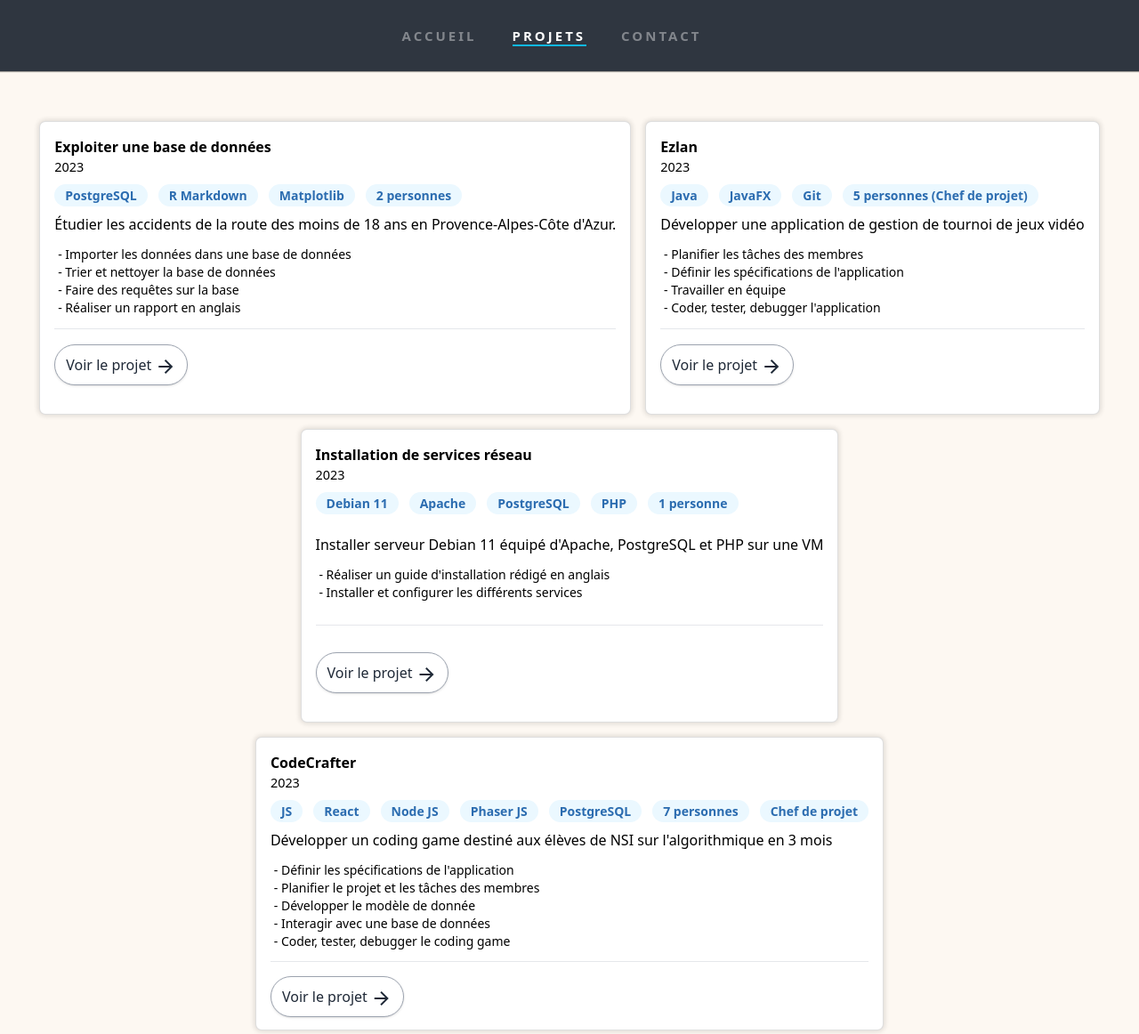
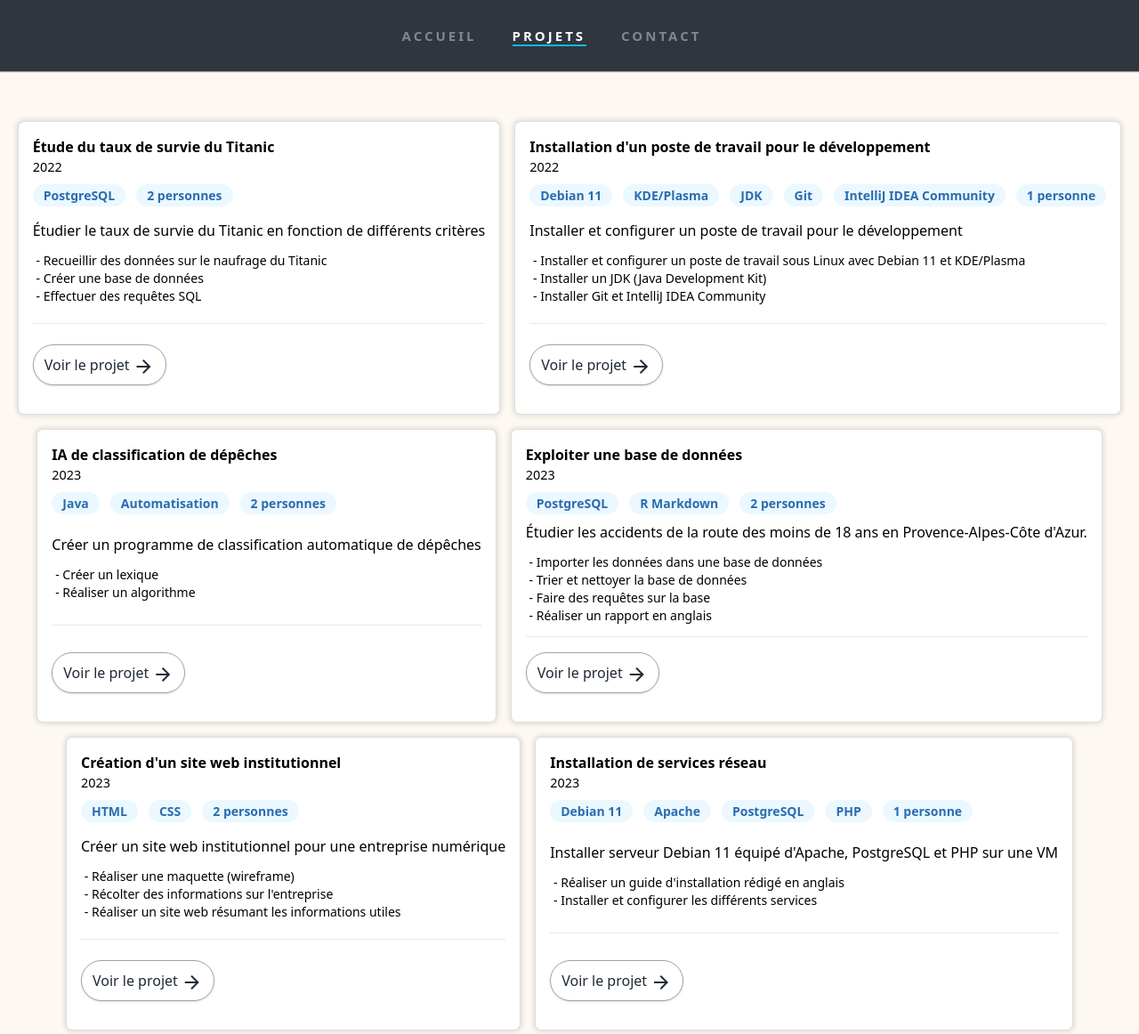
Before and after one commit to Happxx/portfolio, a website: page pages/project.html in a window 1280 px wide. Shown: the top 1162 px of the page at 89% size. Drawn offline with nearby package versions, Linux system fonts and the light colour scheme.

Commit message:
ajout dernier projets

```diff
--- a/main.css
+++ b/main.css
@@ -133,6 +133,10 @@ nav ul li a {
   width: fit-content;
 }
 
+.popup-content a{
+  text-decoration: underline;
+  color: #11b8e2;
+}
 
 .hidden {
   display: none;
--- a/projects.json
+++ b/projects.json
@@ -1,8 +1,46 @@
 [
+    {
+        "title": "Étude du taux de survie du Titanic",
+        "date": "2022",
+        "tags" : ["PostgreSQL", "2 personnes"],
+        "description": "Étudier le taux de survie du Titanic en fonction de différents critères",
+        "features": [
+            "Recueillir des données sur le naufrage du Titanic",
+            "Créer une base de données",
+            "Effectuer des requêtes SQL"
+        ],
+        "detailDescription": "Dans ce projet, il fallait recueillir des données sur le naufrage du Titanic afin de créer une base de données regroupant toutes les informations. À l'aide de cette base de données, nous devions effectuer une étude sur le taux de survie en utilisant différents critères tels que l'âge et le sexe. <br/> D'abord, nous avons recueilli les informations relatives au naufrage en utilisant des sites internet et des bases de données disponibles en ligne. Ensuite, nous les avons nettoyées pour garder que les informations utiles à notre étude puis regroupées dans des bases de données SQL. Enfin, nous avons étudié ces bases de données en utilisant des requêtes SQL."
+    },
+    {
+        "title": "Installation d'un poste de travail pour le développement",
+        "date": "2022",
+        "tags" : ["Debian 11", "KDE/Plasma", "JDK", "Git", "IntelliJ IDEA Community", "1 personne"],
+        "description": "Installer et configurer un poste de travail pour le développement",
+        "features": [
+            "Installer et configurer un poste de travail sous Linux avec Debian 11 et KDE/Plasma",
+            "Installer un JDK (Java Development Kit)",
+            "Installer Git et IntelliJ IDEA Community"
+        ],
+        "detailDescription": "L'objectif du projet est de savoir comment installer et configurer un poste de travail sous Linux avec Debian 11 et KDE/Plasma sur une machine virtuelle, ainsi que d'installer les logiciels propices au développement tels qu'un JDK (Java Development Kit), Git et IntelliJ IDEA Community. J'ai donc réalisé un <a href=\"https://www.mindmeister.com/map/2724153770?t=SzuHDWU5eX\" target=\"_blank\">diagramme</a> pour illustrer les étapes nécessaires pour accomplir cette tâche."
+
+    },
+    {
+        "title": "IA de classification de dépêches",
+        "date": "2023",
+        "tags" : ["Java", "Automatisation", "2 personnes"],
+        "description": "Créer un programme de classification automatique de dépêches",
+        "features": [
+            "Créer un lexique",
+            "Réaliser un algorithme"
+
+        ],
+        "detailDescription": "L'objectif du projet est de créer un programme de classification automatique de dépêches aussi fiable et rapide que possible. Une dépêche est un court texte correspondant à une information journalistique. <br/> Nous avons créé un algorithme de classification automatique des dépêches par catégories (culture, économie, politique, sports et environnement-sciences) à l'aide d'un lexique créé automatiquement pour chaque catégorie. Ce lexique contient un ensemble de mots marqueurs calculés en fonction de leur récurrence par catégorie. Notre algorithme attribue un score aux mots du lexique en fonction de leur degré d'appartenance à la catégorie. Ensuite, notre algorithme compare chaque mot d'une dépêche et additionne le score de chaque mot du lexique présent dans la dépêche. Ainsi, nous obtenons un score global par catégorie pour une dépêche, et la catégorie avec le score le plus élevé est très probablement la vraie catégorie de cette dépêche. J'ai donc écrit le code principal de l'algorithme de classification et quelques fonctions secondaires telles que le calcul du score ou la méthode de tri."
+
+    },
     {
         "title": "Exploiter une base de données",
         "date": "2023",
-        "tags" : ["PostgreSQL", "R Markdown", "Matplotlib", "2 personnes"],
+        "tags" : ["PostgreSQL", "R Markdown", "2 personnes"],
         "description": "Étudier les accidents de la route des moins de 18 ans en Provence-Alpes-Côte d'Azur.",
         "features": [
             "Importer les données dans une base de données",
@@ -11,6 +49,30 @@
             "Réaliser un rapport en anglais"
         ],
         "detailDescription": "À l'aide d'une base de données mise à notre disposition par l'Observatoire National Interministériel de la Sécurité Routière, nous avons réalisé une étude sur les accidents en Provence-Alpes-Côte d'Azur au cours des quinze dernières années, en se focalisant sur la population de moins de 18 ans. <br/> L'objectif de cette étude est d'informer les usagers de la route.\nNous avons d'abord nettoyé les données pour ensuite les triés et garder que les informations importante pour notre étude, par la suite nous avons étudié cette base de donnée à l'aide de requête SQL, pour au final\n créer un document en anglais qui regroupe plusieurs graphiques et tableaux présentant les résultats de cette étude à l'aide du logiciel R studio avec le langage R markdown afin de régider un rapport écrit et de rajouter des graphes et tableaux dans un document pdf."
+    },
+    {
+        "title": "Création d'un site web institutionnel",
+        "date": "2023",
+        "tags" : ["HTML", "CSS", "2 personnes"],
+        "description": "Créer un site web institutionnel pour une entreprise numérique",
+        "features": [
+            "Réaliser une maquette (wireframe)",
+            "Récolter des informations sur l'entreprise",
+            "Réaliser un site web résumant les informations utiles"
+        ],
+        "detailDescription": "Le but est de créer un <a href=\"https://happxx.github.io/atos-site-SAE0506/index.html\" target=\"_blank\">site web</a> à destination de la génération Alpha afin qu'ils s'informent sur une entreprise numérique, ici Atos, pour y effectuer un stage. Nous avons donc d'abord récolté toutes les informations relatives à l'entreprise, pour ensuite créer une maquette (wireframe) pour au final créer un résumé général sur un site web. Ce résumé regroupe les informations utiles ainsi que des détails sur la transition écologique de l'entreprise. De plus, nous avons créé une page pour aider le stagiaire à faire son choix en vue d'un stage chez Atos."
+
+    },
+    {
+        "title": "Installation de services réseau",
+        "date": "2023",
+        "tags" : ["Debian 11", "Apache", "PostgreSQL", "PHP", "1 personne"],
+        "description": "Installer serveur Debian 11 équipé d'Apache, PostgreSQL et PHP sur une VM",
+        "features": [
+            "Réaliser un guide d'installation rédigé en anglais",
+            "Installer et configurer les différents services"
+        ],
+        "detailDescription": "Pour ce projet, j'ai installé un serveur Debian 11 équipé d'Apache, PostgreSQL et PHP sur une machine virtuelle. Travaillant seul, j'ai produit un guide d'installation rédigé en anglais, détaillant chaque étape de l'installation et de la configuration des différents services. Cette documentation a été conçue pour être claire et accessible, permettant à d'autres utilisateurs de reproduire le processus sans difficulté. Le projet comprenait l'installation initiale du système d'exploitation Debian, suivie de l'installation et de la configuration d'Apache pour servir des pages web, de PostgreSQL pour la gestion des bases de données, et de PHP pour le traitement des scripts côté serveur."
     },
     {
         "title": "Ezlan",
@@ -26,19 +88,9 @@
     "detailDescription": "Ce projet visait à développer une application de gestion de tournoi de jeux vidéo en utilisant Java et JavaFX et en respectant l'architecture MVC (Modèle-Vue-Contrôleur). En tant que chef de projet, avec l'équipe nous avons coordonné la planification des tâches et réparti les rôles. Ensemble, nous avons défini les spécifications de l'application, détaillant les fonctionnalités nécessaires pour répondre aux besoins des utilisateurs. <br/> Tout au long du projet, nous avons codé, testé et débogué l'application, garantissant ainsi son bon fonctionnement et son efficacité. Pour ma part, j'ai participé au développement côté back-end, avec la création des contrôleurs et modèles. L'utilisation de Git a facilité notre gestion de version et notre collaboration. Cette expérience m'a permis de développer des compétences en gestion de projet, en travail d'équipe et en développement logiciel."
     },
     {
-        "title": "Installation de services réseau",
-        "date": "2023",
-        "tags" : ["Debian 11", "Apache", "PostgreSQL", "PHP", "1 personne"],
-        "description": "Installer serveur Debian 11 équipé d'Apache, PostgreSQL et PHP sur une VM",
-        "features": [
-            "Réaliser un guide d'installation rédigé en anglais",
-            "Installer et configurer les différents services"
-        ],
-        "detailDescription": "Pour ce projet, j'ai installé un serveur Debian 11 équipé d'Apache, PostgreSQL et PHP sur une machine virtuelle. Travaillant seul, j'ai produit un guide d'installation rédigé en anglais, détaillant chaque étape de l'installation et de la configuration des différents services. Cette documentation a été conçue pour être claire et accessible, permettant à d'autres utilisateurs de reproduire le processus sans difficulté. Le projet comprenait l'installation initiale du système d'exploitation Debian, suivie de l'installation et de la configuration d'Apache pour servir des pages web, de PostgreSQL pour la gestion des bases de données, et de PHP pour le traitement des scripts côté serveur."    },
-    {
         "title": "CodeCrafter",
         "date": "2023",
-        "tags" : ["JS", "React", "Node JS", "Phaser JS", "PostgreSQL", "7 personnes", "Chef de projet"],
+        "tags" : ["JS", "React", "Node JS", "Phaser JS", "PostgreSQL", "7 personnes (Chef de projet)"],
         "description": "Développer un coding game destiné aux élèves de NSI sur l'algorithmique en 3 mois",
         "features": [
             "Définir les spécifications de l'application",
```
